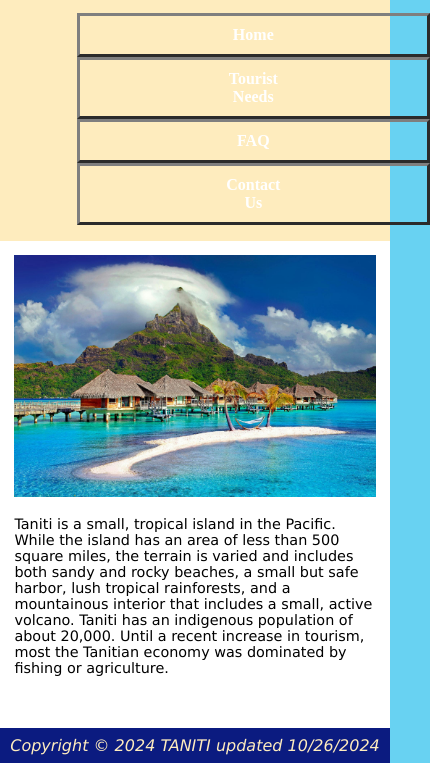
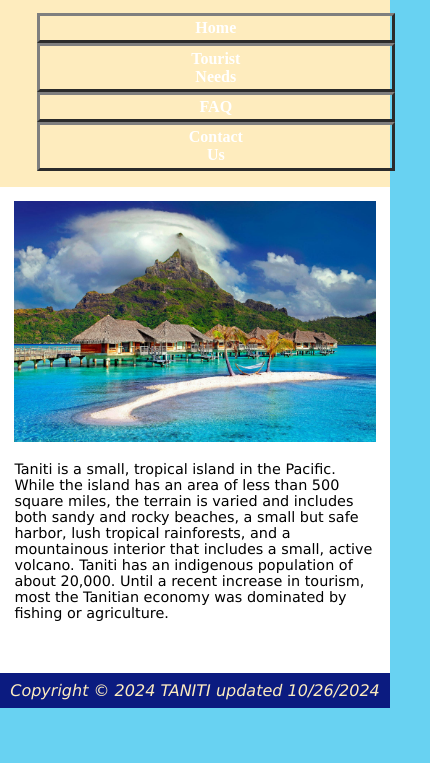
Before and after one commit to kjessop-tech/D479, a plain HTML site: page index.html in a window 390 px wide. Shown: the part 103-866 px from the top of the page, 430 px wide, since content can reach past the window. After the commit the page ends 844 px from the top, so only its background shows below. Drawn offline with Linux system fonts and the light colour scheme.

Commit message:
Add files via upload

```diff
--- a/travel.css
+++ b/travel.css
@@ -297,12 +297,11 @@ footer
 		border: 3px #7F7F7F outset;
 		padding-left: 9em;
 		padding-right: 9em;
-		padding-top: 10px;
-		padding-bottom: 10px;
 	}
 	nav ul
 	{
 		display: block;
+		padding: 0;
 	}
 	main
 	{
```
